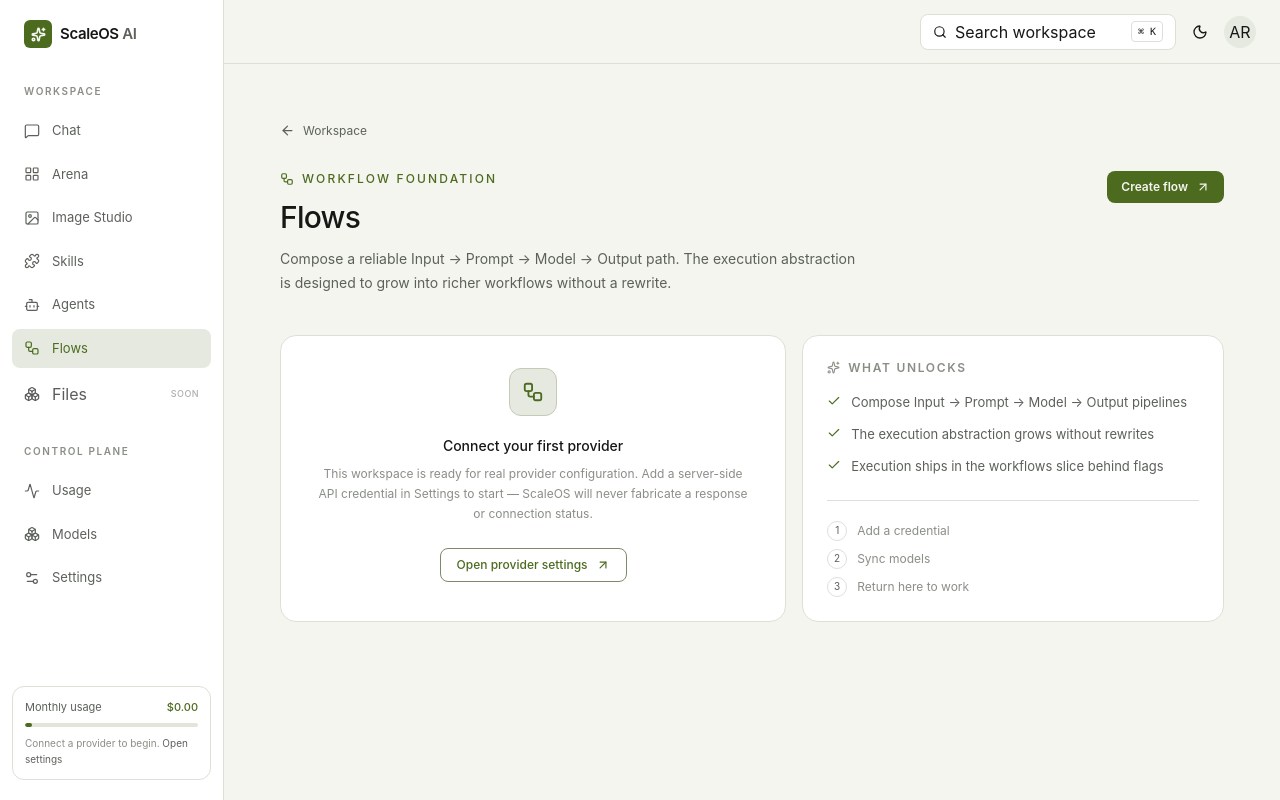
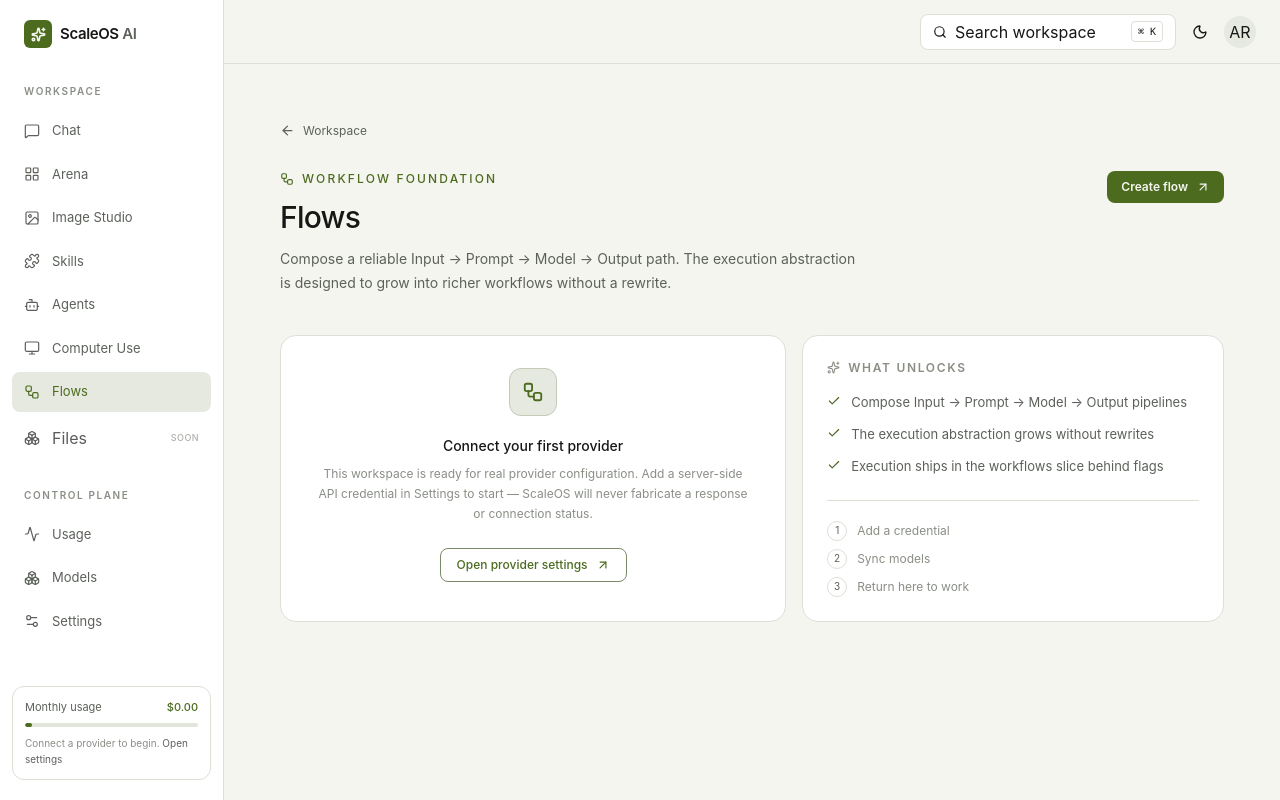
Before and after one commit to harmanhanjra/agentic-os, a Next.js app: page /flows in a window 1280 px wide. Built offline with nearby package versions, Linux system fonts and the light colour scheme.

Commit message:
feat(v0.3): add Computer Use to workspace navigation

```diff
--- a/components/sidebar.tsx
+++ b/components/sidebar.tsx
@@ -9,6 +9,7 @@
   Image as ImageIcon,
   LayoutGrid,
   MessageSquare,
+  Monitor,
   Puzzle,
   Settings2,
   Sparkles,
@@ -29,6 +30,7 @@
   { label: 'Image Studio', icon: ImageIcon, href: '/image' },
   { label: 'Skills', icon: Puzzle, href: '/skills' },
   { label: 'Agents', icon: Bot, href: '/agents' },
+  { label: 'Computer Use', icon: Monitor, href: '/computer' },
   { label: 'Flows', icon: Workflow, href: '/flows' },
   { label: 'Files', icon: Boxes, soon: true },
 ];
```
